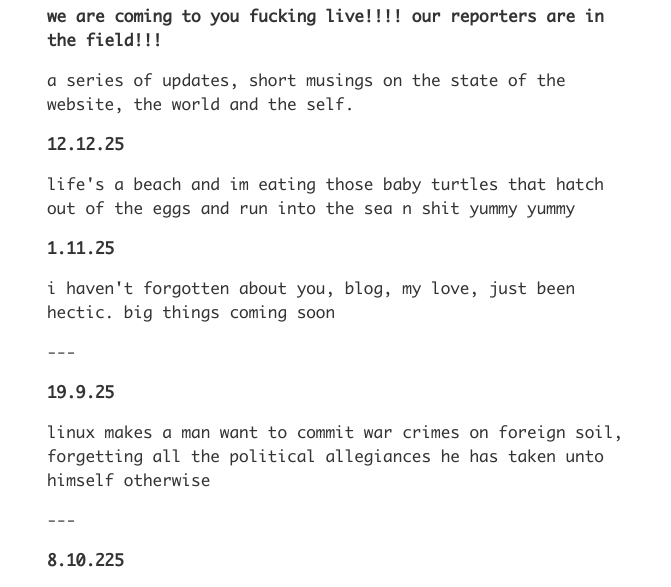
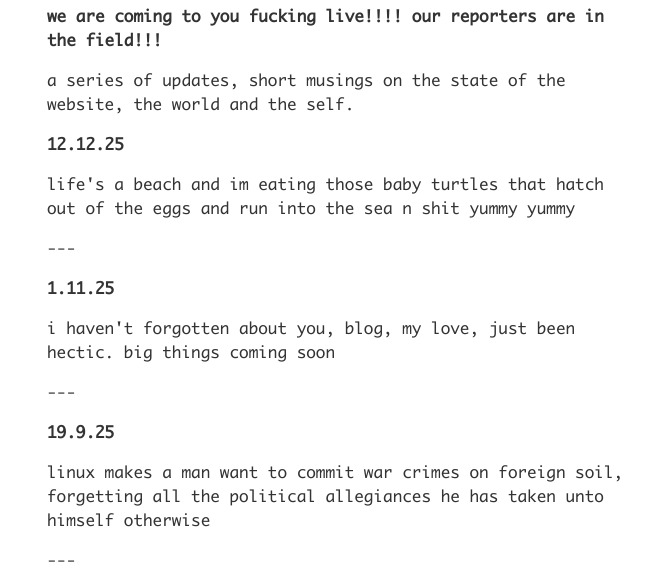
Before and after one commit to boombapqaz/blog, an Eleventy site: page src/updates.html in a window 1280 px wide. Shown: the part 200-787 px from the top of the page, without its empty margins (304-975 px from the left). Built offline with nearby package versions, Linux system fonts and the light colour scheme; Eleventy itself is replaced by a stand-in of ours; files that its build step writes are made by us from their sources.

Commit message:
Update updates.html

```diff
--- a/src/updates.html
+++ b/src/updates.html
@@ -7,6 +7,7 @@ layout: base.njk
 <p>a series of updates, short musings on the state of the website, the world and the self.</p>
 <p><b>12.12.25</b></p>
 <p>life's a beach and im eating those baby turtles that hatch out of the eggs and run into the sea n shit yummy yummy</p>
+<p>---</p>
 <p><b>1.11.25</b></p>
 <p>i haven't forgotten about you, blog, my love, just been hectic. big things coming soon</p>
 <p>---</p>
```
